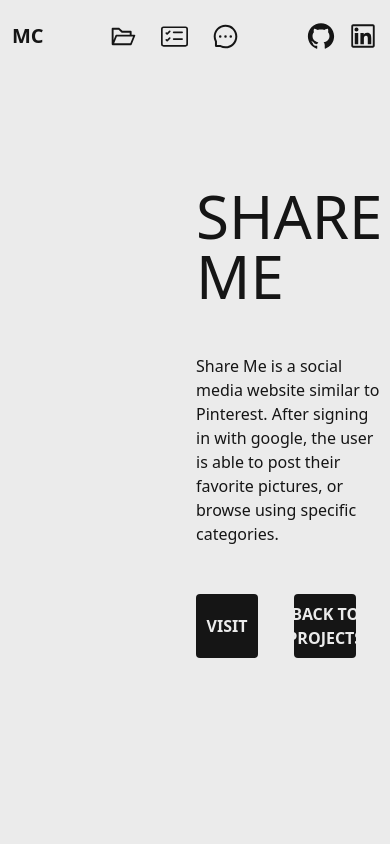
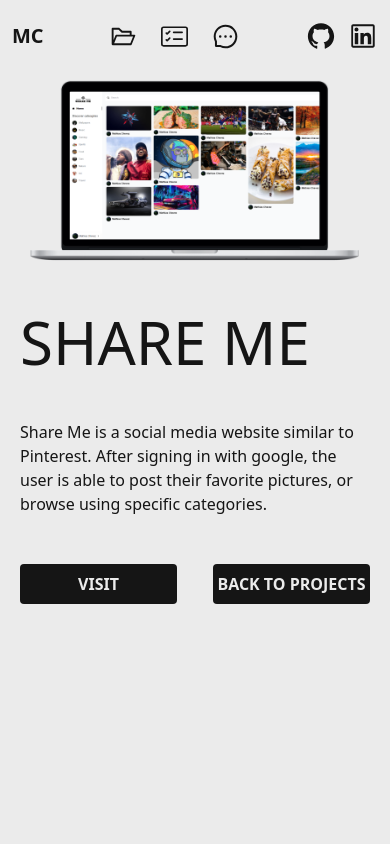
Before and after one commit to mathiaschevez/portfolio, a Next.js app: page /projects/1 in a window 390 px wide. Shown: the top 844 px of the page. Built offline with nearby package versions, Linux system fonts and the light colour scheme.

Commit message:
last push (maybe)

```diff
--- a/pages/projects/[id].js
+++ b/pages/projects/[id].js
@@ -12,21 +12,21 @@ const ProjectDetail = () => {
   const currentProject = projects[id]
 
   const styles = {
-    project: `${darkModeActive ? 'bg-[#151515] text-[#EBEBEB]' : 'bg-[#EBEBEB] text-[#151515]'} pl-40 h-screen flex items-center gap-9 pr-20`,
+    project: `${darkModeActive ? 'bg-[#151515] text-[#EBEBEB]' : 'bg-[#EBEBEB] text-[#151515]'} mobileProject pl-40 h-screen flex items-center gap-9 pr-20`,
     projectImage: `w-1/2 h-1/2`,
     projectDetails: `flex flex-col gap-12`,
     projectTitle: `text-6xl`,
     projectActions: `flex gap-9`,
-    projectButton: `${darkModeActive ? 'bg-[#EBEBEB] text-[#151515] hover:bg-[#D3D5D9]' : 'bg-[#151515] text-[#EBEBEB] hover:bg-[#333]'} w-1/3 py-2 rounded flex items-center justify-center z-20 font-bold hover:cursor-pointer`
+    projectButton: `${darkModeActive ? 'bg-[#EBEBEB] text-[#151515] hover:bg-[#D3D5D9]' : 'bg-[#151515] text-[#EBEBEB] hover:bg-[#333]'} mobileProjectButton w-1/3 py-2 rounded flex items-center justify-center z-20 font-bold hover:cursor-pointer`
   }
 
   return (
     <div className={styles.project}>
       <Image
+        src={currentProject?.image}
         className={styles.projectImage}
         width='1000'
         height='600'
-        src={currentProject?.image}
         alt='krypt'
       />
       <div className={styles.projectDetails}>
--- a/styles/globals.css
+++ b/styles/globals.css
@@ -106,10 +106,11 @@ html {
 @media screen and (max-width: 670px) {
   .phoneContact {
     padding-left: 10px;
+    padding-right: 10px;
   }
 
   .phoneForm {
-    width: 75%;
+    width: 100%;
   }
 
   .phoneInfo {
@@ -180,3 +181,23 @@ html {
     margin-top: 9px;
   }
 }
+
+/* PHONE DETAIL RESPONSIVENESS */
+
+@media screen and (max-width: 770px) {
+  .mobileProject {
+    flex-direction: column;
+    padding-left: 20px;
+    padding-top: 66px;
+    padding-bottom: 30px;
+    padding-right: 20px;
+  }
+
+  .mobileProjectButton {
+    width: 50%;
+  }
+}
+
+@media screen and (max-width: 670px) {
+
+}
```
